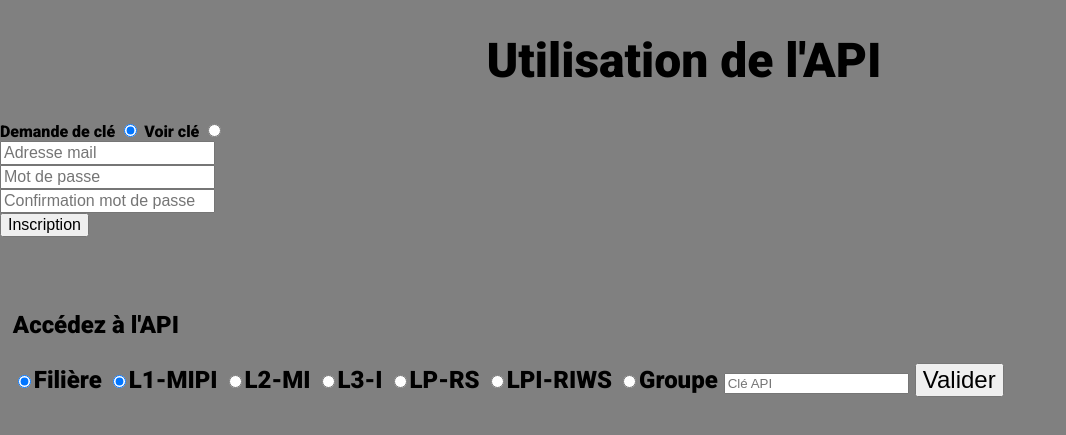
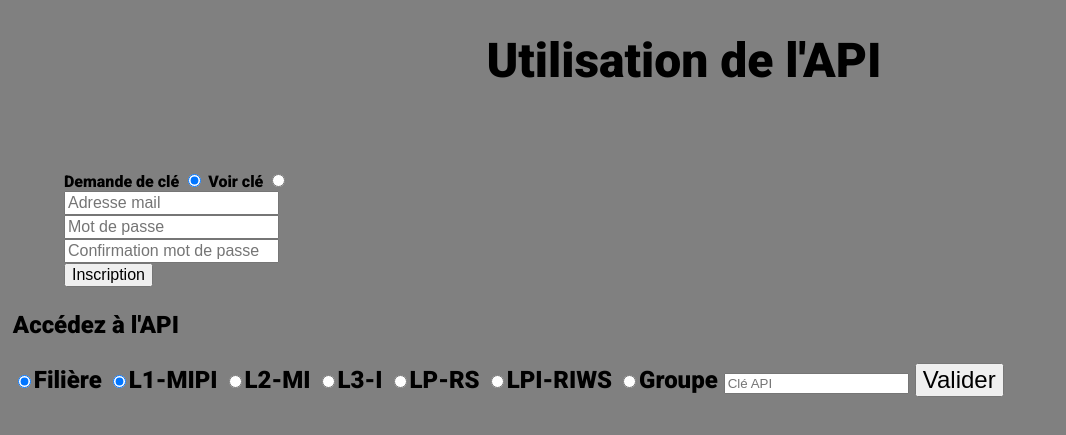
Before and after one commit to Nathan-str/ProjetAvril, a PHP site: page /documentation.php in a window 1280 px wide. Shown: the part 100-535 px from the top of the page, without its empty margins (0-1066 px from the left). Run offline with PHP 8.4, Linux system fonts and the light colour scheme.

Commit message:
Style pour les formulaires concernant la clé d'API

```diff
--- a/Projet Avril/étudiant/styles.css
+++ b/Projet Avril/étudiant/styles.css
@@ -488,6 +488,12 @@ span.toggle-icons:after{top: -14px;}
 	font-size: 1em;
 }
 
+.inscription-cle-api{
+	position: relative;
+	left: 5%;
+	top: 50px;
+}
+
 .demande-cle-api{
 	position: relative;
 	font-size: 1.5em;
```
